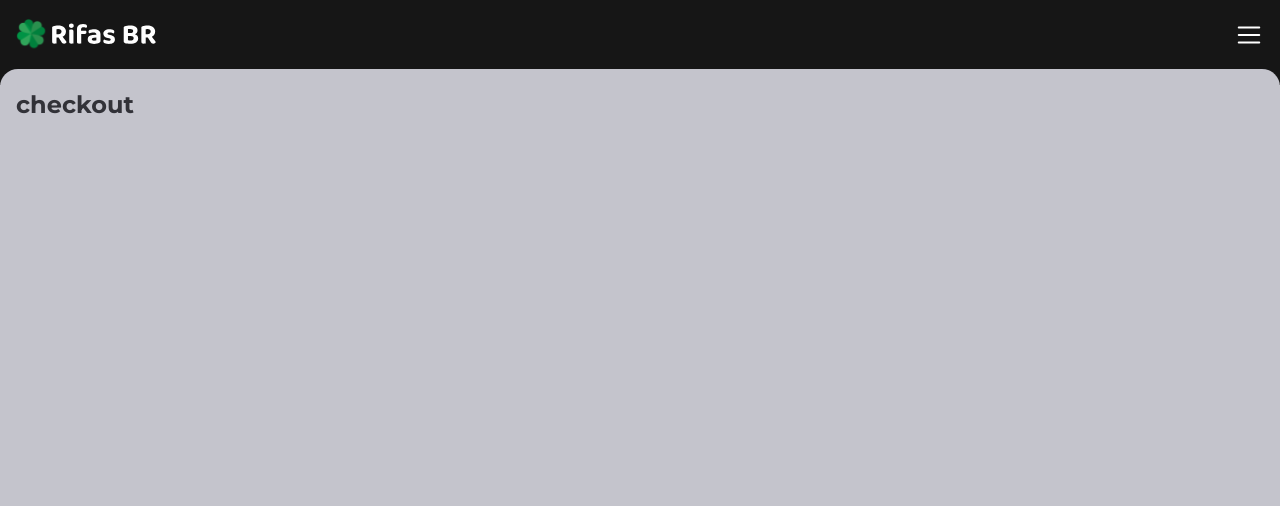
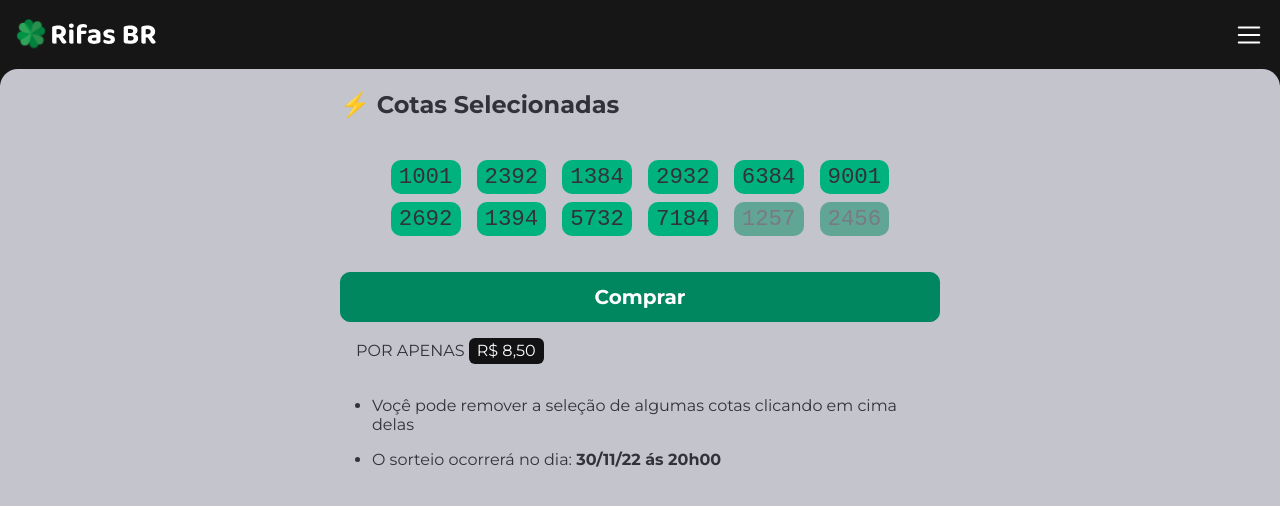
Before and after one commit to Adenilson-Oliveira/rifas-brl, a Next.js app: page /checkout in a window 1280 px wide. Shown: the top 506 px of the page. Built offline with nearby package versions, Linux system fonts and the light colour scheme.

Commit message:
create interface da rota de checkout

```diff
--- a/src/pages/checkout.tsx
+++ b/src/pages/checkout.tsx
@@ -1,3 +1,39 @@
+import { ContainerCheckout, ContainerCotas } from '../styles/pages/checkout'
+
 export default function Checkout() {
-  return <h1>checkout</h1>
+  const cotas = [1001, 2392, 1384, 2932, 6384, 9001, 2692, 1394, 5732, 7184]
+
+  return (
+    <ContainerCheckout>
+      <h1>⚡ Cotas Selecionadas</h1>
+      <ContainerCotas>
+        {cotas.length >= 1 &&
+          cotas.map((cota) => (
+            <div key={cota} className="cota ativo">
+              {cota}
+            </div>
+          ))}
+        <div key={1257} className="cota inativo">
+          1257
+        </div>
+        <div key={2456} className="cota inativo">
+          2456
+        </div>
+      </ContainerCotas>
+
+      <button>Comprar</button>
+      <p>
+        POR APENAS <span>R$ 8,50</span>
+      </p>
+
+      <ul>
+        <li>
+          Voçê pode remover a seleção de algumas cotas clicando em cima delas
+        </li>
+        <li>
+          O sorteio ocorrerá no dia: <strong>30/11/22 ás 20h00</strong>
+        </li>
+      </ul>
+    </ContainerCheckout>
+  )
 }
--- /dev/null
+++ b/src/styles/pages/checkout.ts
@@ -0,0 +1,71 @@
+import { styled } from '..'
+
+export const ContainerCheckout = styled('main', {
+  maxWidth: 600,
+  margin: '0 auto',
+
+  button: {
+    maxWidth: 600,
+    margin: '0 auto',
+    display: 'flex',
+    alignItems: 'center',
+    justifyContent: 'center',
+    height: 50,
+    width: '100%',
+    marginTop: '1rem',
+    borderRadius: 10,
+    border: '1px solid $green',
+    backgroundColor: '$green',
+    fontWeight: 'bold',
+    fontSize: '$subTitle',
+    color: '$white',
+    marginBottom: '1rem',
+
+    '&:hover': {
+      transition: '1.5sms',
+      backgroundColor: '$green-light',
+      borderColor: '$green-light',
+    },
+  },
+
+  'p, ul, li': {
+    marginLeft: '1rem',
+    marginBottom: '2rem',
+  },
+
+  li: {
+    marginBottom: '1rem',
+  },
+
+  span: {
+    backgroundColor: '$gray9',
+    color: '$gray1',
+    padding: '.2rem .5rem',
+    borderRadius: 6,
+  },
+})
+
+export const ContainerCotas = styled('div', {
+  display: 'flex',
+  flexWrap: 'wrap',
+  padding: '2rem 0 1rem  0',
+  justifyContent: 'center',
+
+  '& .cota': {
+    padding: '.25rem .5rem',
+    margin: '.25rem .5rem',
+    fontFamily: 'monospace',
+    fontSize: '1.4rem',
+    cursor: 'pointer',
+    borderRadius: 10,
+  },
+
+  '& .ativo': {
+    background: '$green-light',
+  },
+
+  '& .inativo': {
+    background: '$green',
+    opacity: 0.5,
+  },
+})
```
